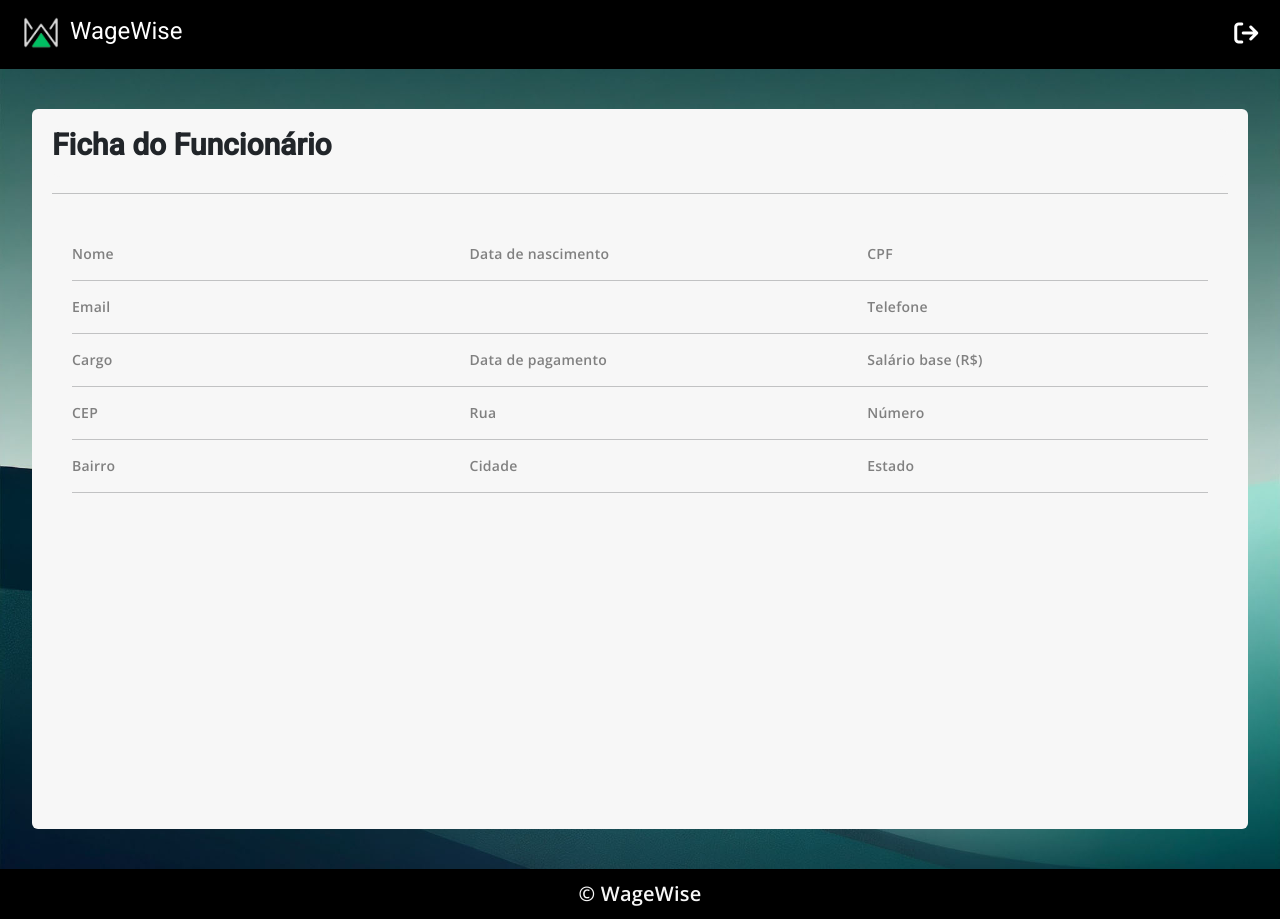
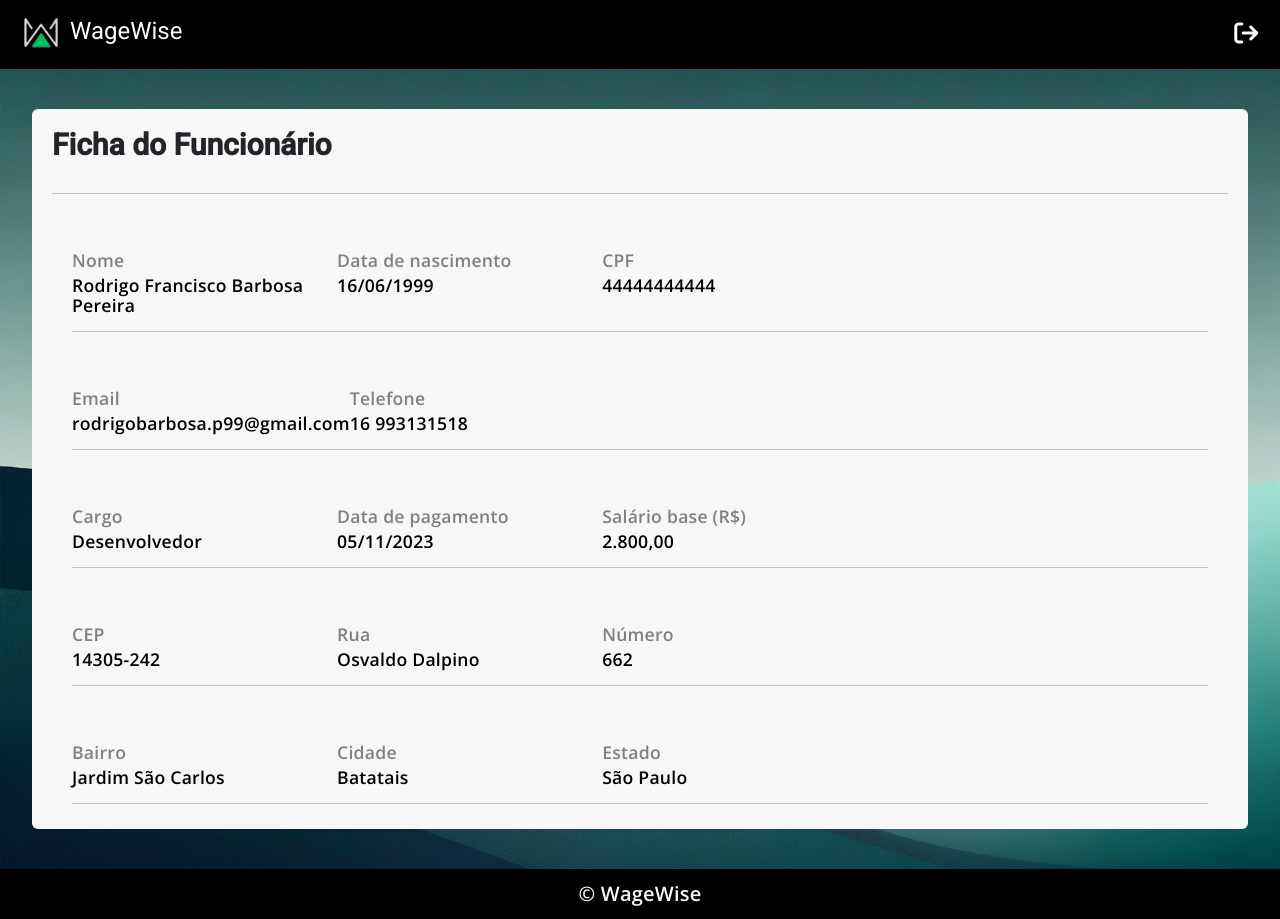
Before and after one commit to DevRody/WageWise, an Angular app: page /usuario in a window 1280 px wide. Built offline with nearby package versions, Linux system fonts and the light colour scheme.

Commit message:
user/logout

```diff
--- a/src/app/pages/usuario/usuario.component.html
+++ b/src/app/pages/usuario/usuario.component.html
@@ -60,36 +60,77 @@
 
     <div class="container-ficha">
       <div class="flex-container">
+        <div style="display: flex; flex-direction: column; width: 100%">
           <label for="name">Nome</label>
+          <span>Rodrigo Francisco Barbosa Pereira</span>
+        </div>
+        <div style="display: flex; flex-direction: column; width: 100%">
           <label for="Data de nascimento">Data de nascimento</label>
+          <span>16/06/1999</span>
+        </div>
+        <div style="display: flex; flex-direction: column; width: 100%">
           <label for="CPF">CPF</label>
+          <span>44444444444</span>
         </div>
-      <hr>
+      </div>
+      <hr />
       <div class="flex-container">
+        <div style="display: flex; flex-direction: column; width: 50%">
           <label for="email">Email</label>
+          <span>{{'rodrigobarbosa.p99@gmail.com'}}</span>
+        </div>
+        <div style="display: flex; flex-direction: column; width: 100%">
           <label for="telefone">Telefone</label>
+          <span>16 993131518</span>
         </div>
-      <hr>
+      </div>
+      <hr />
       <div class="flex-container">
+        <div style="display: flex; flex-direction: column; width: 100%">
           <label for="cargo">Cargo</label>
+          <span>Desenvolvedor</span>
+        </div>
+        <div style="display: flex; flex-direction: column; width: 100%">
           <label for="data de pagamento">Data de pagamento</label>
+          <span>05/11/2023</span>
+        </div>
+        <div style="display: flex; flex-direction: column; width: 100%">
           <label for="salario base">Salário base (R$)</label>
+          <span>2.800,00</span>
         </div>
-      <hr>
+      </div>
+      <hr />
       <div class="flex-container">
+        <div style="display: flex; flex-direction: column; width: 100%">
           <label for="cep">CEP</label>
+          <span>14305-242</span>
+        </div>
+        <div style="display: flex; flex-direction: column; width: 100%">
           <label for="rua">Rua</label>
+          <span>Osvaldo Dalpino</span>
+        </div>
+        <div style="display: flex; flex-direction: column; width: 100%">
           <label for="numero">Número</label>
+          <span>662</span>
         </div>
-      <hr>
+      </div>
+      <hr />
       <div class="flex-container">
+        <div style="display: flex; flex-direction: column; width: 100%">
           <label for="bairro">Bairro</label>
+          <span>Jardim São Carlos</span>
+        </div>
+        <div style="display: flex; flex-direction: column; width: 100%">
           <label for="cidade">Cidade</label>
+          <span>Batatais</span>
+        </div>
+        <div style="display: flex; flex-direction: column; width: 100%">
           <label for="estado">Estado</label>
+          <span>São Paulo</span>
         </div>
-      <hr>
       </div>
-
+      <hr />
+    </div>
   </div>
 </section>
 
--- a/src/app/pages/usuario/usuario.component.scss
+++ b/src/app/pages/usuario/usuario.component.scss
@@ -75,6 +75,7 @@
 .container-ficha {
   margin: 20px; /* Ajuste a margem conforme necessário */
   margin-top: 50px;
+  font-size: 1.1rem;
 }
 
 .flex-container {
@@ -82,10 +83,20 @@
   display: flex;
   flex-direction: row;
   justify-content: space-between;
-  margin-bottom: 10px; /* Adicione margem inferior para espaçamento entre as seções */
+  margin-top: 7vh;
+  width: 70%; /* Adicione margem inferior para espaçamento entre as seções */
 }
 
 label {
-  width: 30%; /* Ajuste a largura conforme necessário */
+  width: 100%; /* Ajuste a largura conforme necessário */
   text-align: left; /* Alinhamento do texto à esquerda */
+  margin-bottom: 5px;
 }
+
+span {
+  color: black;
+}
+
+.cursor {
+  cursor: pointer;
+}
```
Lines whose indentation alone changed are shown as unchanged.
